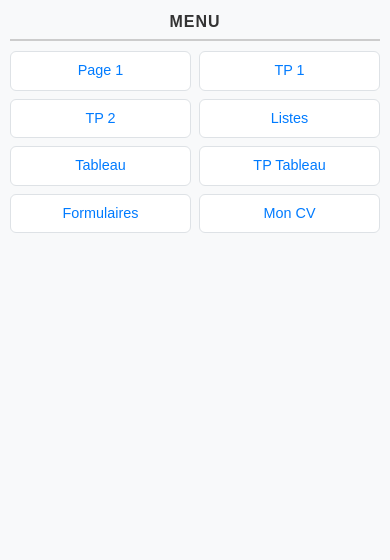
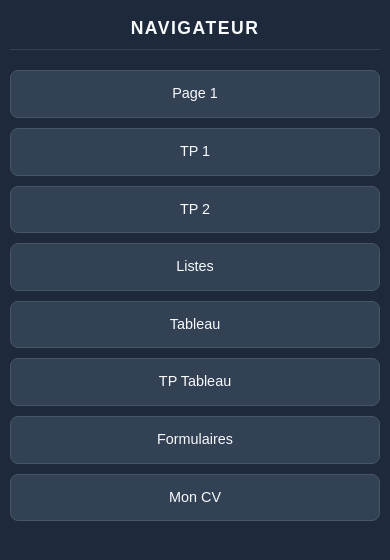
Before and after one commit to Ridwane-SANOUSSI/Projet-ridwane, a plain HTML site: page Menu.html in a window 390 px wide. Drawn offline with nearby package versions, Linux system fonts and the light colour scheme.

Commit message:
Update Menu.html

```diff
--- a/Menu.html
+++ b/Menu.html
@@ -7,76 +7,65 @@
     <link href="https://cdn.jsdelivr.net/npm/bootstrap@5.3.3/dist/css/bootstrap.min.css" rel="stylesheet">
     <base target="ecran">
     <style>
+        html, body {
+            height: 100%;
+            margin: 0;
+            padding: 0;
+        }
         body {
-            background-color: #f8f9fa; /* Fond gris très clair moderne */
-            padding: 15px;
+            /* 🎨 Fond bleu nuit super pro et moderne */
+            background-color: #1e293b;
+            padding: 15px 10px;
             font-family: Arial, sans-serif;
         }
 
         .menu-title {
-            font-size: 1.2rem;
+            font-size: 1.1rem;
             font-weight: bold;
-            color: #333;
-            letter-spacing: 1px;
-            border-bottom: 2px solid #ccc;
-            padding-bottom: 5px;
-            margin-bottom: 15px;
+            color: #f8fafc; /* Texte blanc cassé propre */
+            letter-spacing: 1.5px;
+            border-bottom: 1px solid #334155; /* Ligne de séparation discrète */
+            padding-bottom: 8px;
+            margin-bottom: 20px;
         }
 
-        /* Style chic pour les boutons du menu */
+        /* Conteneur global vertical */
+        .menu-container {
+            display: flex;
+            flex-direction: column;
+            gap: 10px; /* Espace entre les boutons */
+        }
+
+        /* Style des boutons chics sur fond sombre */
         .nav-link-custom {
             display: block;
             width: 100%;
-            padding: 10px 15px;
-            margin-bottom: 8px;
-            color: #007bff; /* Couleur bleue propre */
+            padding: 12px 10px;
+            color: #f8fafc; /* Texte blanc */
             text-decoration: none;
-            background-color: #fff;
-            border: 1px solid #dee2e6;
-            border-radius: 6px;
+            background-color: #334155; /* Boutons gris-bleu qui s'intègrent au fond */
+            border: 1px solid #475569;
+            border-radius: 8px;
             font-weight: 500;
+            font-size: 0.9rem;
+            text-align: center;
+            white-space: normal;
+            word-wrap: break-word;
             transition: all 0.2s ease-in-out;
         }
 
-        /* Effet au survol (souris ou doigt) */
+        /* Effet au survol (au doigt ou à la souris) */
         .nav-link-custom:hover {
-            background-color: #007bff;
-            color: #fff !important;
-            transform: translateX(3px); /* Petit décalage élégant sur PC */
-            box-shadow: 0 4px 8px rgba(0,0,0,0.1);
-        }
-
-        /* 📱 Ajustements pour les écrans de téléphones */
-        @media (max-width: 768px) {
-            body {
-                padding: 10px;
-            }
-            .menu-title {
-                text-center: center;
-                font-size: 1rem;
-                margin-bottom: 10px;
-            }
-            /* Sur mobile, les liens se mettent en grille fluide les uns à côté des autres */
-            .menu-container {
-                display: grid;
-                grid-template-columns: repeat(2, 1fr); /* 2 colonnes de boutons sur mobile */
-                gap: 8px;
-            }
-            .nav-link-custom {
-                margin-bottom: 0;
-                text-align: center;
-                font-size: 0.9rem;
-                padding: 8px;
-            }
-            .nav-link-custom:hover {
-                transform: none; /* Désactive le décalage horizontal sur mobile */
-            }
+            background-color: #3b82f6; /* Devient bleu vif au survol */
+            color: #ffffff !important;
+            border-color: #3b82f6;
+            box-shadow: 0 4px 12px rgba(59, 130, 246, 0.3);
         }
     </style>
 </head>
 <body>
 
-    <div class="menu-title text-center text-md-start">MENU</div>
+    <div class="menu-title text-center">NAVIGATEUR</div>
 
     <div class="menu-container">
         <a href="Ridwane html/Page1.html" class="nav-link-custom">Page 1</a>
```
